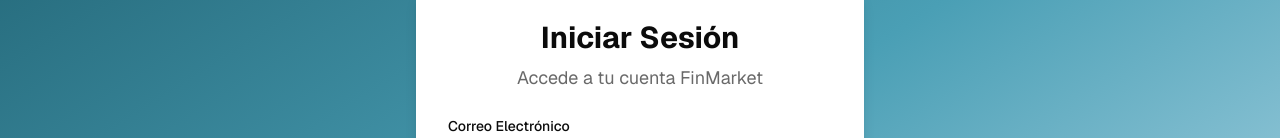
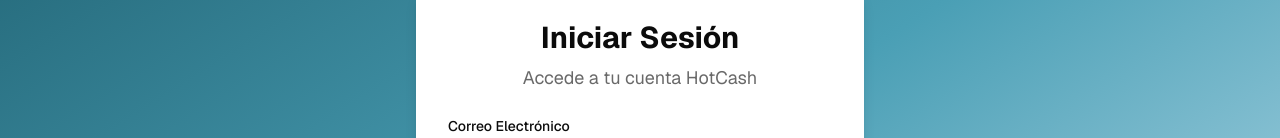
Before and after one commit to Julesb0/EstructuraPatrones-frontend, a Next.js app: page /login in a window 1280 px wide. Shown: the part 208-346 px from the top of the page. Built offline with nearby package versions, Linux system fonts and the light colour scheme; no server answers.

Commit message:
update login page

```diff
--- a/app/(auth)/login/page.tsx
+++ b/app/(auth)/login/page.tsx
@@ -36,7 +36,7 @@ export default function LoginPage() {
     <AuthLayout>
       <div className="bg-card rounded-lg shadow-lg p-8">
         <h1 className="prose-title mb-2 text-center">Iniciar Sesión</h1>
-        <p className="prose-subtitle text-center mb-6">Accede a tu cuenta FinMarket</p>
+        <p className="prose-subtitle text-center mb-6">Accede a tu cuenta HotCash</p>
 
         <form onSubmit={onSubmit} className="space-y-4">
           <div>
```
